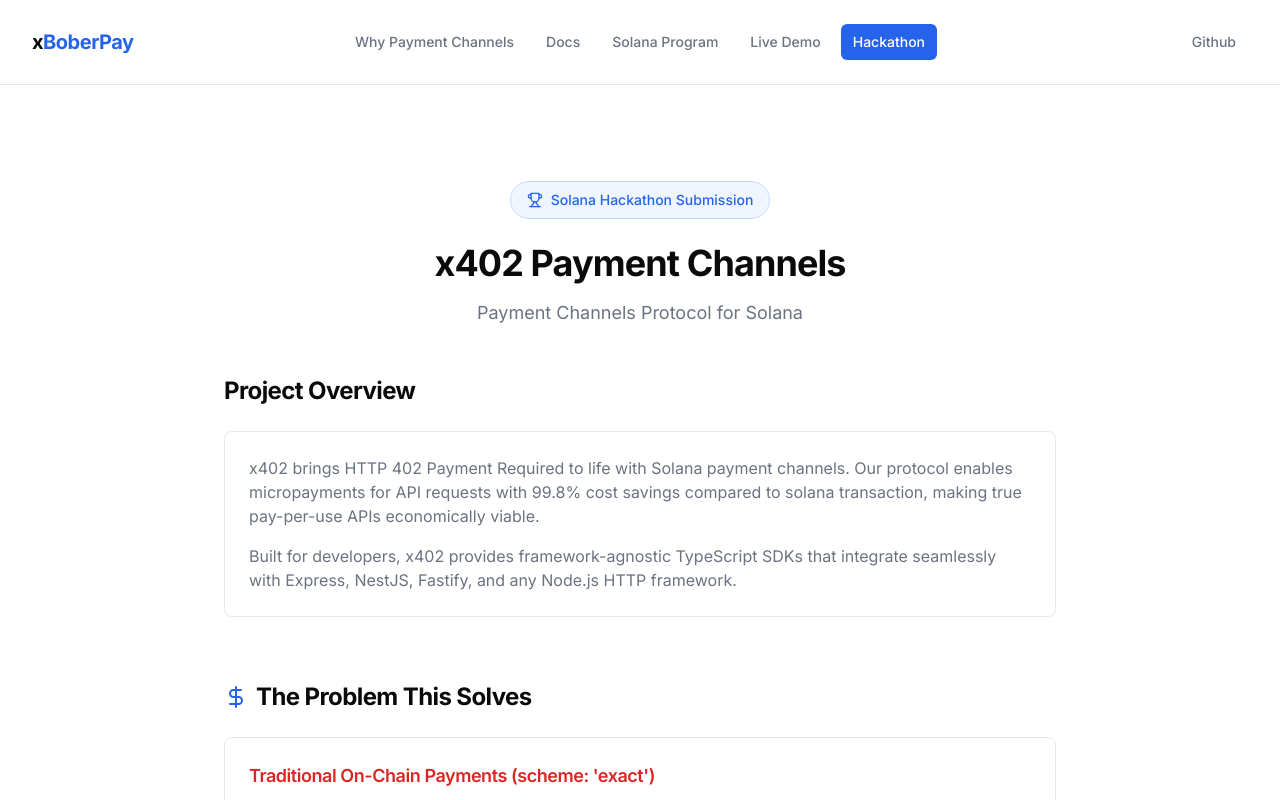
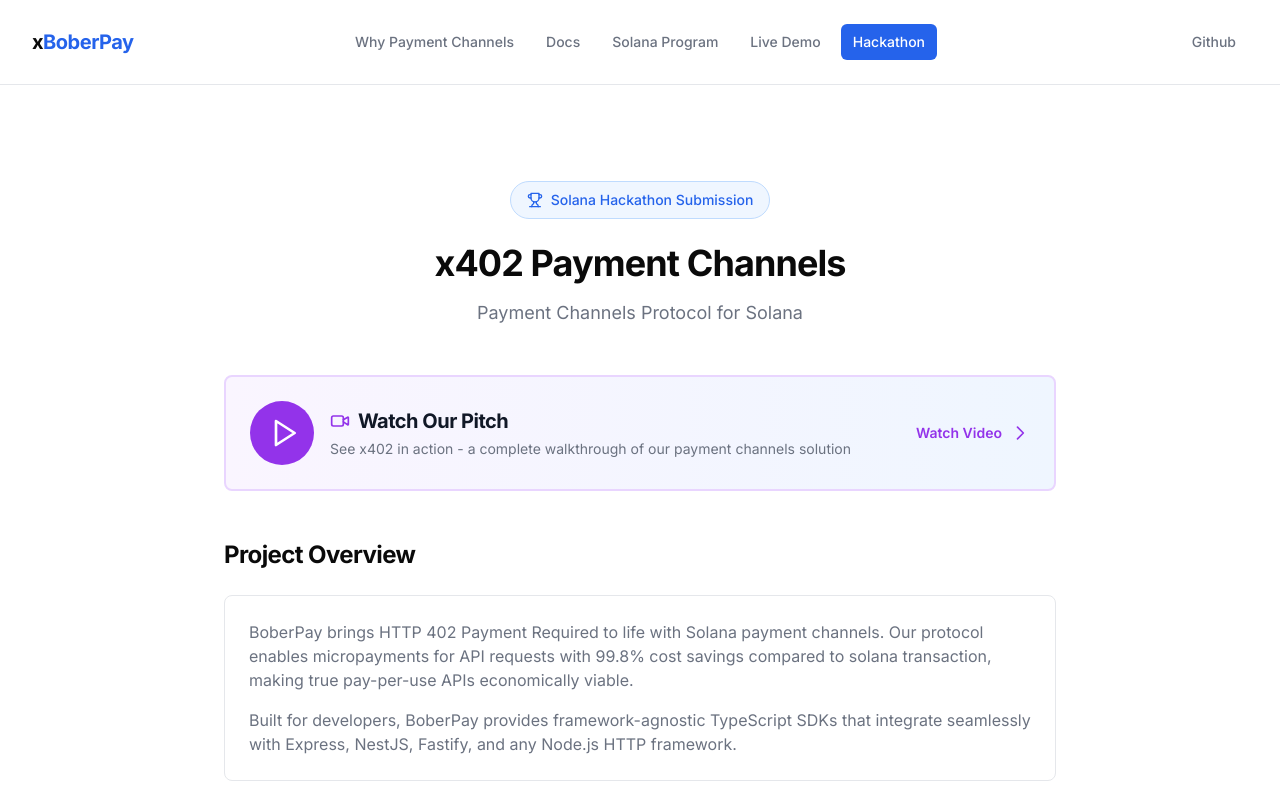
Before and after one commit to BOBER3r/x402-solana-website, a Next.js app: page /hackathon in a window 1280 px wide. Shown: the top 800 px of the page. Built offline with nearby package versions, Linux system fonts and the light colour scheme.

Commit message:
link to hackathon vide added

```diff
--- a/app/hackathon/page.tsx
+++ b/app/hackathon/page.tsx
@@ -4,7 +4,7 @@
 import Card from "@/components/Card";
 import Button from "@/components/Button";
 import CodeBlock from "@/components/CodeBlock";
-import { Trophy, Target, Code, Users, Rocket, CheckCircle2, DollarSign } from "lucide-react";
+import { Trophy, Target, Code, Users, Rocket, CheckCircle2, DollarSign, Video, Play } from "lucide-react";
 
 export default function HackathonPage() {
   return (
@@ -29,17 +29,52 @@
             </p>
           </div>
 
+          {/* Video Pitch */}
+          <section className="mb-12">
+            <a
+              href="https://www.loom.com/share/c80b080ffd24466bbbf848cf64f9df73"
+              target="_blank"
+              rel="noopener noreferrer"
+              className="block"
+            >
+              <Card className="bg-gradient-to-r from-purple-50 to-blue-50 border-2 border-purple-200 hover:border-purple-300 transition-all hover:shadow-lg cursor-pointer">
+                <div className="flex items-center justify-between">
+                  <div className="flex items-center gap-4">
+                    <div className="w-16 h-16 rounded-full bg-purple-600 flex items-center justify-center flex-shrink-0">
+                      <Play className="h-8 w-8 text-white ml-1" />
+                    </div>
+                    <div>
+                      <div className="flex items-center gap-2 mb-1">
+                        <Video className="h-5 w-5 text-purple-600" />
+                        <h3 className="text-xl font-bold text-gray-900">Watch Our Pitch</h3>
+                      </div>
+                      <p className="text-sm text-muted">
+                        See x402 in action - a complete walkthrough of our payment channels solution
+                      </p>
+                    </div>
+                  </div>
+                  <div className="hidden sm:flex items-center gap-2 text-purple-600 font-semibold">
+                    <span className="text-sm">Watch Video</span>
+                    <svg className="w-5 h-5" fill="none" stroke="currentColor" viewBox="0 0 24 24">
+                      <path strokeLinecap="round" strokeLinejoin="round" strokeWidth={2} d="M9 5l7 7-7 7" />
+                    </svg>
+                  </div>
+                </div>
+              </Card>
+            </a>
+          </section>
+
           {/* Project Overview */}
           <section className="mb-16">
             <h2 className="text-2xl font-bold mb-6">Project Overview</h2>
             <Card>
               <p className="text-muted mb-4">
-                x402 brings HTTP 402 Payment Required to life with Solana payment channels.
+                BoberPay brings HTTP 402 Payment Required to life with Solana payment channels.
                 Our protocol enables micropayments for API requests with 99.8% cost savings
                 compared to solana transaction, making true pay-per-use APIs economically viable.
               </p>
               <p className="text-muted">
-                Built for developers, x402 provides framework-agnostic TypeScript SDKs that integrate
+                Built for developers, BoberPay provides framework-agnostic TypeScript SDKs that integrate
                 seamlessly with Express, NestJS, Fastify, and any Node.js HTTP framework.
               </p>
             </Card>
```
